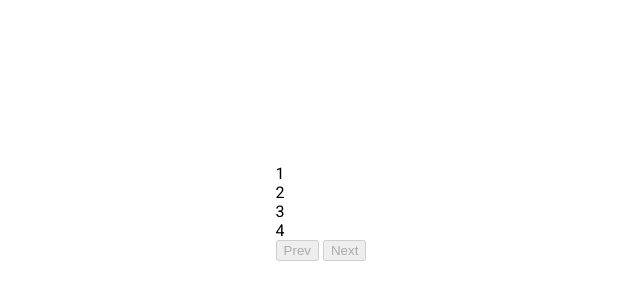
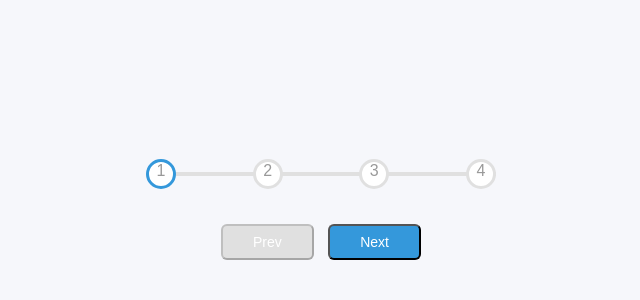
Before and after one commit to projectperfect/progress-steps, a plain HTML site: page index.html in a window 1280 px wide. Shown: the part 188-488 px from the top of the page, without its empty margins (319-959 px from the left). Drawn offline with Linux system fonts and the light colour scheme.

Commit message:
css completed.

```diff
--- a/index.html
+++ b/index.html
@@ -9,9 +9,9 @@
     <title>Progress Steps</title>
 </head>
 <body>
-
-    <div class="progress-container">
-        <div class="progress" id="progress">
+    <div class="container">
+        <div class="progress-container">
+            <div class="progress" id="progress"></div>
             <div class="circle active">1</div>
             <div class="circle">2</div>
             <div class="circle">3</div>
@@ -19,7 +19,7 @@
         </div>
 
         <button class="btn" id="prev" disabled>Prev</button>
-        <button class="btn" id="next" disabled>Next</button>
+        <button class="btn" id="next" >Next</button>
     </div>
 
     <script src="script.js"></script>
--- a/style.css
+++ b/style.css
@@ -1,16 +1,98 @@
-@import url('https://fonts.googleapis.com/css2?family=Roboto:wght@400;700&display=swap');
+@import url('https://fonts.googleapis.com/css2family=Muli&display=swap');
+
+:root {
+    --line-border-fill: #3498db;
+    --line-border-empty: #e0e0e0;
+}
 
 * {
     box-sizing: border-box;
 }
 
 body {
-    font-family: 'Roboto', sans-serif;
+    background-color: #f6f7fb;
+    font-family: 'Muli', sans-serif;
     display: flex;
-    flex-direction: column;
     align-items: center;
     justify-content: center;
     height: 100vh;
     overflow: hidden;
     margin: 0;
 }
+
+.container {
+    text-align: center;
+}
+
+.progress-container {
+    display: flex;
+    justify-content: space-between;
+    position: relative;
+    margin-bottom: 30px;
+    max-width: 100%;
+    width: 350px;
+}
+
+.progress-container::before {
+    content: '';
+    background-color: var(--line-border-empty);
+    position: absolute;
+    top: 50%;
+    left: 0;
+    transform: translateY(-50%);
+    height: 4px;
+    width: 100%;
+    z-index: -1;
+}
+
+.progress {
+    background-color: var(--line-border-fill);
+    position: absolute;
+    top: 50%;
+    left: 0;
+    transform: translateY(-50%);
+    height: 4px;
+    width: 0%;
+    z-index: -1;
+    transition: .4s ease;
+}
+
+.circle {
+    background-color: #fff;
+    color: #999;
+    border-radius: 50%;
+    height: 30px;
+    width: 30px;
+    align-items: center;
+    justify-content: center;
+    border: 3px solid var(--line-border-empty);
+    transition: .4s ease;
+}
+
+.circle.active {
+    border-color: var(--line-border-fill);
+}
+
+.btn {
+    background-color: var(--line-border-fill);
+    color: #fff;
+    border-radius: 6px;
+    cursor: pointer;
+    font-family: inherit;
+    padding: 8px 30px;
+    margin: 5px;
+    font-size: 14px;
+}
+
+.btn:active {
+    transform: scale(0.98);
+}
+
+.btn:focus {
+    outline: 0;
+}
+
+.btn:disabled {
+    background-color: var(--line-border-empty);
+    cursor: not-allowed;
+}
```
